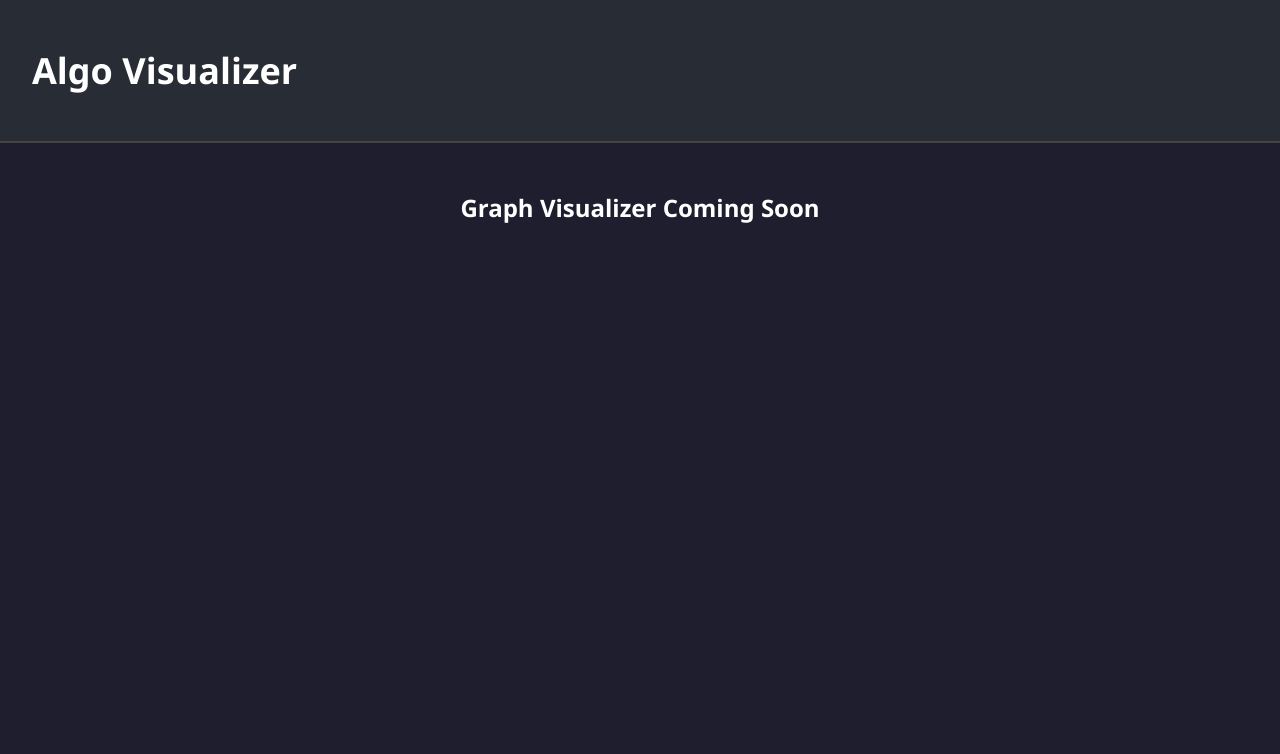
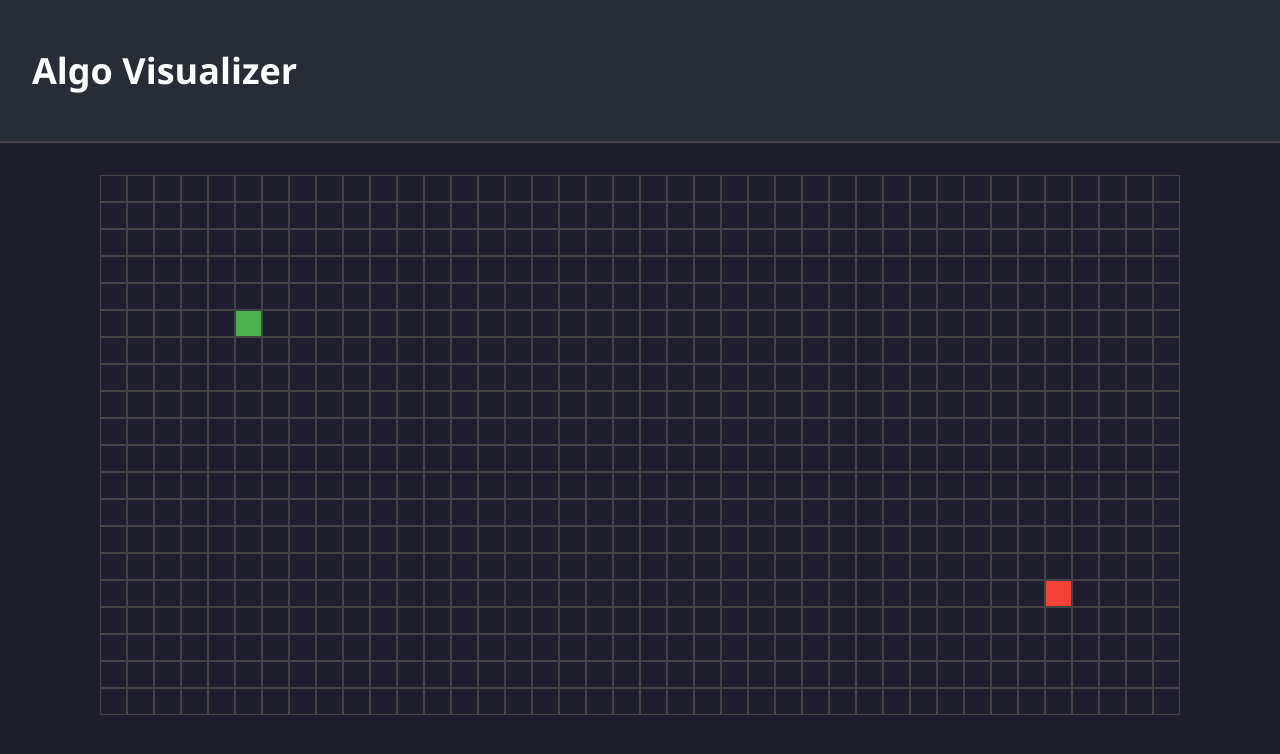
Before and after one commit to cb-04/Algo-visualizer, a React (Create React App) app: page /graph in a window 1280 px wide. Shown: the top 754 px of the page. Built offline with nearby package versions, Linux system fonts and the light colour scheme.

Commit message:
GraphVisualizer page

```diff
--- a/src/components/GraphVisualizer.jsx
+++ b/src/components/GraphVisualizer.jsx
@@ -0,0 +1,60 @@
+import React, { useState, useEffect } from 'react';
+import '../styles/GraphVisualizer.css';
+
+const NUM_ROWS = 20;
+const NUM_COLS = 40;
+const START_NODE_ROW = 5;
+const START_NODE_COL = 5;
+const END_NODE_ROW = 15;
+const END_NODE_COL = 35;
+
+const GraphVisualizer = () => {
+  const [grid, setGrid] = useState([]);
+
+  useEffect(() => {
+    const initialGrid = createGrid();
+    setGrid(initialGrid);
+  }, []);
+
+  const createGrid = () => {
+    const newGrid = [];
+    for (let row = 0; row < NUM_ROWS; row++) {
+      const currentRow = [];
+      for (let col = 0; col < NUM_COLS; col++) {
+        currentRow.push(createNode(row, col));
+      }
+      newGrid.push(currentRow);
+    }
+    return newGrid;
+  };
+
+  const createNode = (row, col) => {
+    return {
+      row,
+      col,
+      isStart: row === START_NODE_ROW && col === START_NODE_COL,
+      isEnd: row === END_NODE_ROW && col === END_NODE_COL,
+      isWall: false,
+    };
+  };
+
+  return (
+    <div className="grid">
+      {grid.map((row, rowIdx) => (
+        <div key={rowIdx} className="grid-row">
+          {row.map((node, nodeIdx) => {
+            const { isStart, isEnd, isWall } = node;
+            let className = 'node';
+            if (isStart) className += ' start';
+            else if (isEnd) className += ' end';
+            else if (isWall) className += ' wall';
+
+            return <div key={nodeIdx} className={className}></div>;
+          })}
+        </div>
+      ))}
+    </div>
+  );
+};
+
+export default GraphVisualizer;
--- a/src/pages/GraphPage.jsx
+++ b/src/pages/GraphPage.jsx
@@ -1,3 +1,12 @@
-export default function GraphPage() {
-  return <h2 style={{ textAlign: 'center', marginTop: '3rem' }}>Graph Visualizer Coming Soon</h2>;
-}
+import React from 'react';
+import GraphVisualizer from '../components/GraphVisualizer';
+
+const GraphPage = () => {
+  return (
+    <div>
+      <GraphVisualizer />
+    </div>
+  );
+};
+
+export default GraphPage;
--- /dev/null
+++ b/src/styles/GraphVisualizer.css
@@ -0,0 +1,30 @@
+.grid {
+  display: flex;
+  flex-direction: column;
+  align-items: center;
+  margin-top: 2rem;
+}
+
+.grid-row {
+  display: flex;
+}
+
+.node {
+  width: 25px;
+  height: 25px;
+  border: 1px solid #444;
+  background-color: #1e1e2f;
+  transition: background-color 0.2s ease;
+}
+
+.node.start {
+  background-color: #4caf50; /* green */
+}
+
+.node.end {
+  background-color: #f44336; /* red */
+}
+
+.node.wall {
+  background-color: #212121;
+}
```
